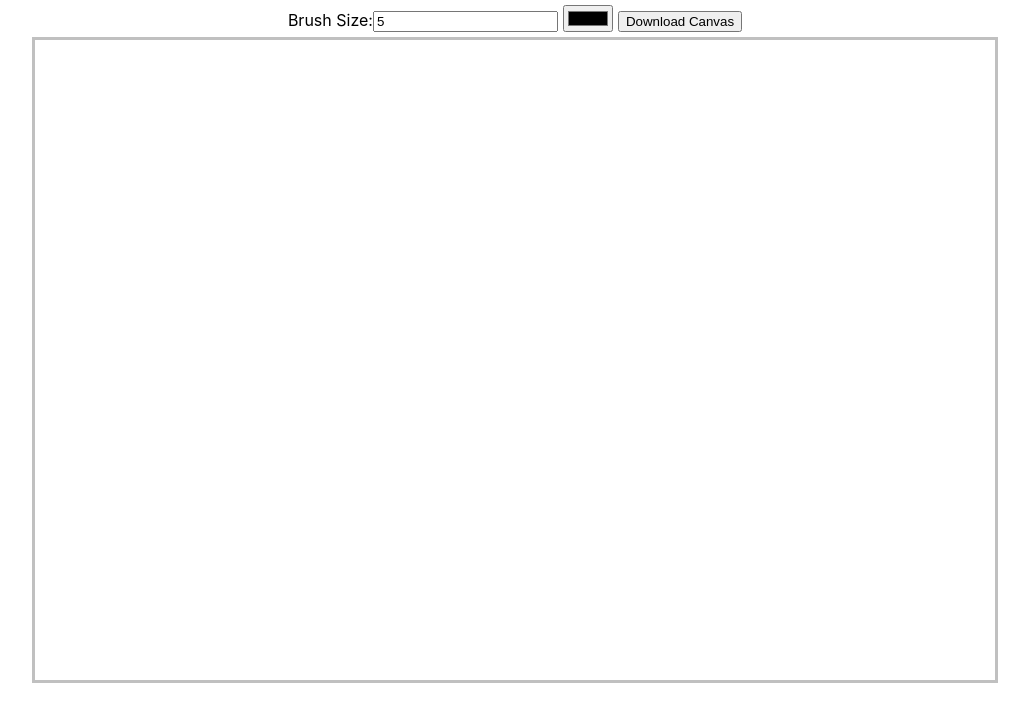
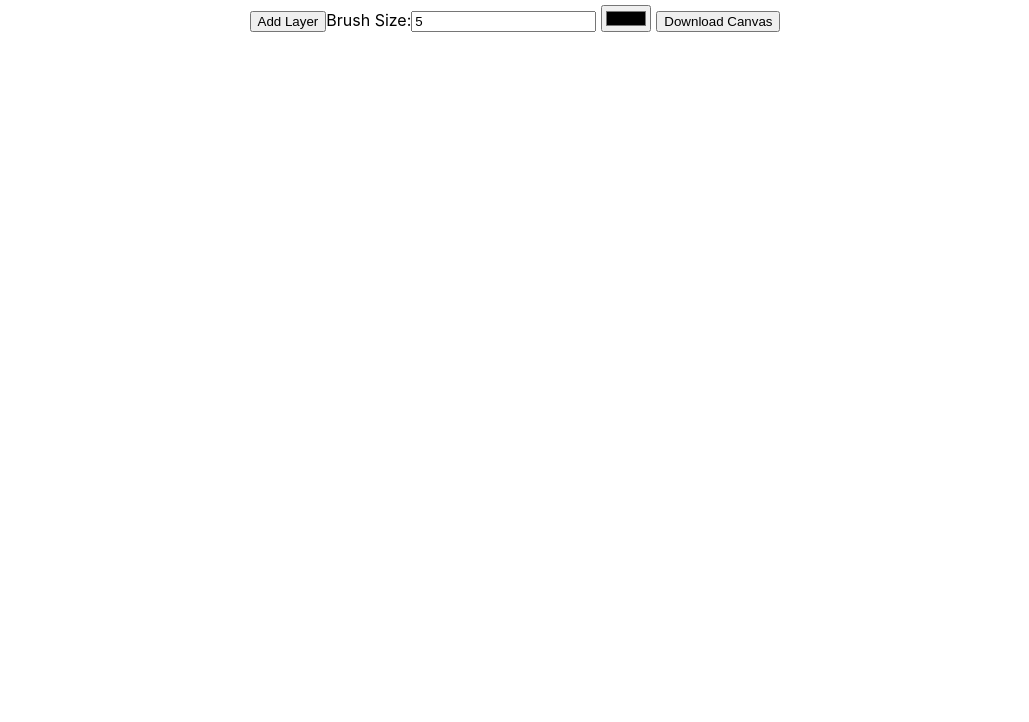
Before and after one commit to ajarvis3/canvas, a React (Create React App) app in the folder react-canvas/: page / in a window 1280 px wide. Shown: the top 722 px of the page, without its empty margins (125-1154 px from the left). Built offline with nearby package versions, Linux system fonts and the light colour scheme.

Commit message:
Multiple layers

```diff
--- a/react-canvas/src/Canvas.css
+++ b/react-canvas/src/Canvas.css
@@ -1,9 +1,17 @@
 .canvas {
+    position: absolute;
     border-style: solid;
     border-color: silver;
     border-width: 3px;
+    left: 0;
+    right: 0;
+    margin: auto;
 }
 
 .color-chooser {
     margin: 5px;
 }
+
+.layer-container {
+    position: relative;
+}
--- a/react-canvas/src/Canvas.js
+++ b/react-canvas/src/Canvas.js
@@ -1,7 +1,23 @@
-import {useEffect, useRef, useState} from 'react';
-import {drawPath} from './Utils/DrawingUtils';
+import {useCallback, useEffect, useRef, useState} from 'react';
+import { drawLayer } from './Utils/DrawingUtils';
 import {updatePath} from './Utils/UpdateUtils';
 import "./Canvas.css";
+
+function AddLayer(props) {
+    const {paths, setPaths} = props;
+
+    const handleChange = useCallback(() => {
+        const newPaths = paths.slice();
+        newPaths.push([]);
+        setPaths(newPaths);
+    }, [paths, setPaths]);
+
+    return (
+        <button onClick={handleChange}>
+            Add Layer
+        </button>
+    )
+}
 
 function BrushSizer(props) {
     const {brushSize, setBrushSize} = props;
@@ -13,22 +29,35 @@ function BrushSizer(props) {
     return (
         <span>
             <label>Brush Size:</label>
-            <input type="number" value={brushSize}  onChange={handleChange}/>
+            <input type="number" value={brushSize} onChange={handleChange}/>
         </span>
     )
 }
 
+/**
+ * Flattens and downloads image
+ * @param {*} props
+ */
 function Download(props) {
-    const {canvas} = props;
+    const {paths, width, height} = props;
     const aTag = useRef();
 
+    const canvas = document.createElement('canvas');
+    canvas.width = width;
+    canvas.height = height;
+    const ctx = canvas.getContext('2d');
+    console.log(canvas, ctx);
+    paths.forEach((layer) => {
+        drawLayer(ctx, layer, width, height);
+    })
+
     function onClick() {
-        const img = canvas.current.toDataURL("image/png").replace("image/png", "image/octet-stream");
+        const img = canvas.toDataURL("image/png").replace("image/png", "image/octet-stream");
         aTag.current.setAttribute("href", img);
     }
 
     return (
-        <a ref={aTag} download="canvas.png">
+        <a ref={aTag} href="/#" download="canvas.png">
             <button onClick={onClick}>
                 Download Canvas
             </button>
@@ -53,14 +82,16 @@ function ColorChooser(props) {
 }
 
 function Layer(props) {
-    const {width, height, color, canvas, brushSize} = props;
-    const [paths, setPaths] = useState([]);
+    const {width, height, color, brushSize, paths, setPaths, index} = props;
+    const canvas = useRef();
+    // const [paths, setPaths] = useState([]);
 
-    // Path format [color, size, start, [points]]
+    // Path format [type, color, size, start, [points]]
     function handleMouseDown(event) {
+        console.log(index);
         if (event.buttons & 1) {
             const newPaths = paths.slice();
-            newPaths.push(["path",
+            newPaths[index].push(["path",
                 color, brushSize,
                 [event.nativeEvent.offsetX / width,
                 event.nativeEvent.offsetY / height]]);
@@ -70,25 +101,18 @@ function Layer(props) {
 
     function handleMouseMove(event) {
         if (event.buttons & 1) {
-            updatePath(event, width, height, paths, setPaths);
+            updatePath(event, width, height, paths, setPaths, index);
         }
     }
 
     useEffect(() => {
         const ctx = canvas.current.getContext('2d');
-        paths.forEach((value) => {
-            switch (value[0]) {
-                case("path"):
-                    drawPath(ctx, width, height, value);
-                    break;
-                default:
-                    console.error("undefined thingy");
-            }
-        });
-    });
+        drawLayer(ctx, paths[index], width, height);
+    }, [paths, width, height, canvas, index]);
 
     return (
         <canvas className='canvas'
+            z-index={index}
             ref={canvas}
             width={width}
             height={height}
@@ -100,23 +124,40 @@ function Layer(props) {
 
 function Canvas(props) {
     const {width, height} = props;
-    const canvas = useRef();
+    // const canvas = useRef();
     const [color, setColor] = useState('#000000');
     const [brushSize, setBrushSize] = useState(5);
+    const [paths, setPaths] = useState([]);
+
+    const layers = paths.map((value, index) => {
+        return <Layer
+            width={width}
+            height={height}
+            brushSize={brushSize}
+            color={color}
+            paths={paths}
+            setPaths={setPaths}
+            index={index}
+            key={index} />
+    })
 
     return (
         <div>
             <div>
+                <AddLayer paths={paths} setPaths={setPaths} />
                 <BrushSizer brushSize={brushSize} setBrushSize={setBrushSize} />
                 <ColorChooser color={color} setColor={setColor} />
-                <Download canvas={canvas}/>
+                <Download paths={paths} width={width} height={height}/>
             </div>
-            <Layer
+            <div id="layer-container" width={width * 1.25} height={height * 1.25}>
+                {layers}
+            </div>
+            {/* <Layer
                 width={width}
                 height={height}
                 brushSize={brushSize}
                 color={color}
-                canvas={canvas}/>
+                canvas={canvas}/> */}
         </div>
     )
 }
--- a/react-canvas/src/Utils/DrawingUtils.js
+++ b/react-canvas/src/Utils/DrawingUtils.js
@@ -13,3 +13,22 @@ export function drawPath(ctx, width, height, path) {
     }
     ctx.stroke();
 }
+
+/**
+ * Draws all paths of a given layer
+ * @param {*} ctx
+ * @param {*} paths
+ * @param {*} width
+ * @param {*} height
+ */
+export function drawLayer(ctx, paths, width, height) {
+    paths.forEach((value) => {
+        switch (value[0]) {
+            case("path"):
+                drawPath(ctx, width, height, value);
+                break;
+            default:
+                console.error("undefined thingy");
+        }
+    });
+}
--- a/react-canvas/src/Utils/UpdateUtils.js
+++ b/react-canvas/src/Utils/UpdateUtils.js
@@ -1,6 +1,6 @@
-export function updatePath(event, width, height, paths, setPaths) {
+export function updatePath(event, width, height, paths, setPaths, index) {
     const newPaths = paths.slice();
-    const currPath = newPaths[newPaths.length - 1];
+    const currPath = newPaths[index][newPaths[index].length - 1];
     currPath.push([event.nativeEvent.offsetX / width,
         event.nativeEvent.offsetY / height]);
     setPaths(newPaths);
```
